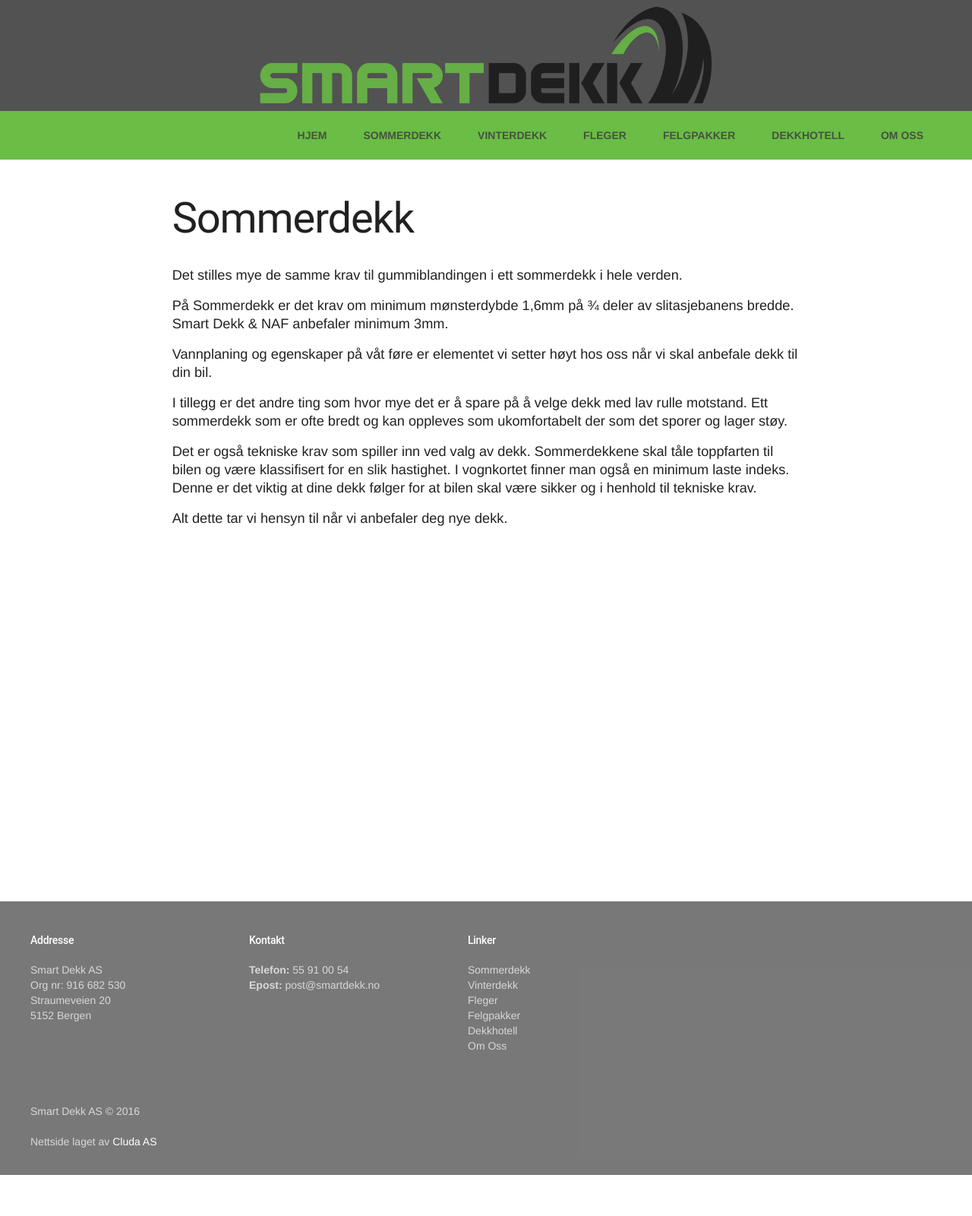
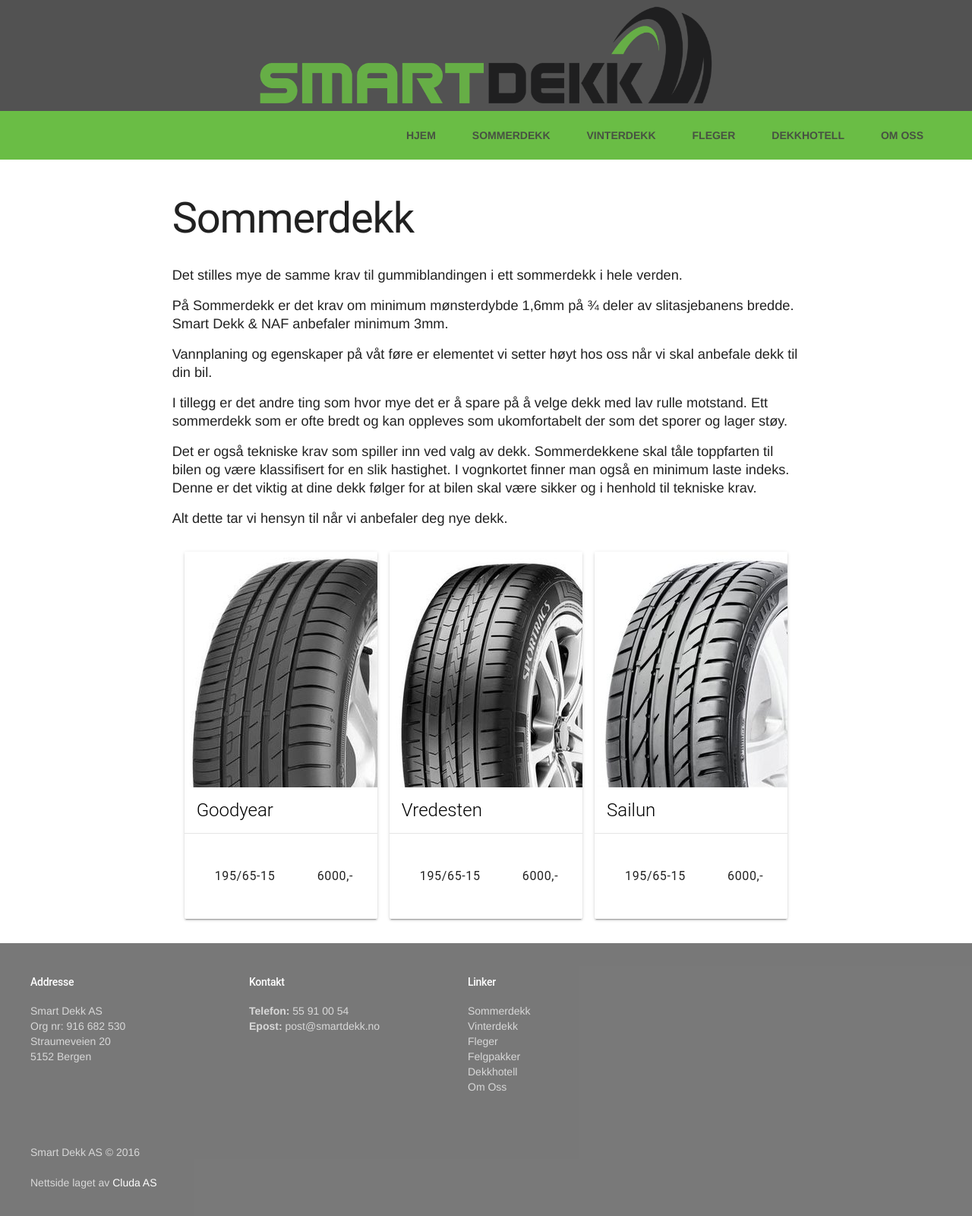
Before and after one commit to cluda/smartdekk.no, a Jekyll site: the page built from sommerdekk.html, in a window 1280 px wide. Shown: the whole page at 76% size. Built offline with Jekyll 4.4.1, drawn with Linux system fonts in a browser that asks for light colours; nearby versions of some CDN libraries.

Commit message:
some fixes + try new images

```diff
--- a/_includes/links.html
+++ b/_includes/links.html
@@ -2,6 +2,5 @@
 <a class="mdl-navigation__link mdl-typography--text-uppercase" href="{{ '/sommerdekk'' | prepend: site.baseurl }}">Sommerdekk</a>
 <a class="mdl-navigation__link mdl-typography--text-uppercase" href="{{ '/vinterdekk'' | prepend: site.baseurl }}">Vinterdekk</a>
 <a class="mdl-navigation__link mdl-typography--text-uppercase" href="{{ '/felg'' | prepend: site.baseurl }}">Fleger</a>
-<a class="mdl-navigation__link mdl-typography--text-uppercase" href="">Felgpakker</a>
 <a class="mdl-navigation__link mdl-typography--text-uppercase" href="{{ '/dekkhotell'' | prepend: site.baseurl }}">Dekkhotell</a>
 <a class="mdl-navigation__link mdl-typography--text-uppercase" href="{{ '/om-oss'' | prepend: site.baseurl }}">Om Oss</a>
--- /dev/null
+++ b/_sass/_dekk.scss
@@ -0,0 +1,13 @@
+.dekk-prisrubrikk {
+  img {
+    margin: auto;
+  }
+
+  .mdl-card {
+    width: 100% !important;
+  }
+
+  .image-container {
+    margin: auto;
+  }
+}
--- a/css/main.scss
+++ b/css/main.scss
@@ -6,6 +6,7 @@
 @import 'om-oss';
 @import 'dekkhotell';
 @import 'felg';
+@import 'dekk';
 
 
 .page-content {
@@ -276,7 +277,7 @@ a img{
   height: 800px;
   width: auto;
   background-color: #f3f3f3;
-  background: url({{ "/img/dekk-big-1.jpg" | prepend: site.baseurl }}) center 30% no-repeat;
+  background: url({{ "/img/dekk-hotell.jpg" | prepend: site.baseurl }}) center 30% no-repeat;
   background-size: cover;
 }
 
@@ -401,9 +402,14 @@ a img{
   }
 
 
+.dekk-hotell-bilde {
+  background: url({{ "/img/dekk-hotell-2.jpg" | prepend: site.baseurl }}) center top no-repeat;
+  }
+
+
 .dekk-hotell-section {
   position: relative;
-  background: url({{ "/img/dekk-big-2.jpg" | prepend: site.baseurl }}) center top no-repeat;
+  background: url({{ "/img/dekk-hotell-1.jpg" | prepend: site.baseurl }}) center top no-repeat;
   background-size: cover;
   height: 800px;
 }
--- a/sommerdekk.html
+++ b/sommerdekk.html
@@ -21,3 +21,66 @@ Sommerdekkene skal tåle toppfarten til bilen og være klassifisert for en slik
  <p>
 Alt dette tar vi hensyn til når vi anbefaler deg nye dekk.
 </p>
+
+<div class="mdl-grid">
+  <div class="mdl-cell mdl-cell--4-col dekk-prisrubrikk">
+    <div class="mdl-card mdl-shadow--2dp dekk-pris-card">
+      <div class="image-container">
+        <img src="{{ '/img/rsz_sommer-goodyear-h.jpg'' | prepend: site.baseurl }}" alt="felg">
+      </div>
+       <div class="mdl-card__title">
+          <h2 class="mdl-card__title-text">Goodyear</h2>
+      </div>
+      <div class="mdl-card__actions mdl-card--border">
+        <div class="mdl-card__supporting-text ">
+          <div class="demo-list-action mdl-list">
+            <div class="mdl-list__item">
+              <span class="mdl-list__item-primary-content"><span>195/65-15</span></span>
+              6000,-
+            </div>
+          </div>
+        </div>
+      </div>
+    </div>
+  </div>
+  <div class="mdl-cell mdl-cell--4-col dekk-prisrubrikk">
+    <div class="mdl-card mdl-shadow--2dp dekk-pris-card">
+      <div class="image-container">
+        <img src="{{ '/img/rsz_sommer-vredesten-h.jpg'' | prepend: site.baseurl }}" alt="felg">
+      </div>
+             <div class="mdl-card__title">
+          <h2 class="mdl-card__title-text">Vredesten</h2>
+      </div>
+      <div class="mdl-card__actions mdl-card--border">
+        <div class="mdl-card__supporting-text ">
+          <div class="demo-list-action mdl-list">
+            <div class="mdl-list__item">
+              <span class="mdl-list__item-primary-content"><span>195/65-15</span></span>
+              6000,-
+            </div>
+          </div>
+        </div>
+      </div>
+    </div>
+  </div>
+    <div class="mdl-cell mdl-cell--4-col dekk-prisrubrikk">
+    <div class="mdl-card mdl-shadow--2dp dekk-pris-card">
+      <div class="image-container">
+        <img src="{{ '/img/rsz_sommer-sailun-h.jpg'' | prepend: site.baseurl }}" alt="felg">
+      </div>
+             <div class="mdl-card__title">
+          <h2 class="mdl-card__title-text">Sailun</h2>
+      </div>
+      <div class="mdl-card__actions mdl-card--border">
+        <div class="mdl-card__supporting-text ">
+          <div class="demo-list-action mdl-list">
+            <div class="mdl-list__item">
+              <span class="mdl-list__item-primary-content"><span>195/65-15</span></span>
+              6000,-
+            </div>
+          </div>
+        </div>
+      </div>
+    </div>
+  </div>
+</div>
```
Also changed, not shown: dekkhotell.html (+9 -0 lines), Gemfile.lock, img/dekk-big-1.jpg (deleted), img/dekk-big-2.jpg (deleted), img/dekk-hotell-1.jpg (added), img/dekk-hotell-2.jpg (added), img/rsz_sommer-goodyear-h.jpg (added), img/rsz_sommer-sailun-h.jpg (added), img/rsz_sommer-vredesten-h.jpg (added), img/sommer-goodyear.jpg (added), img/sommer-sailun.jpg (added), img/sommer-vredesten.jpg (added), img/vinter.jpg (deleted).
